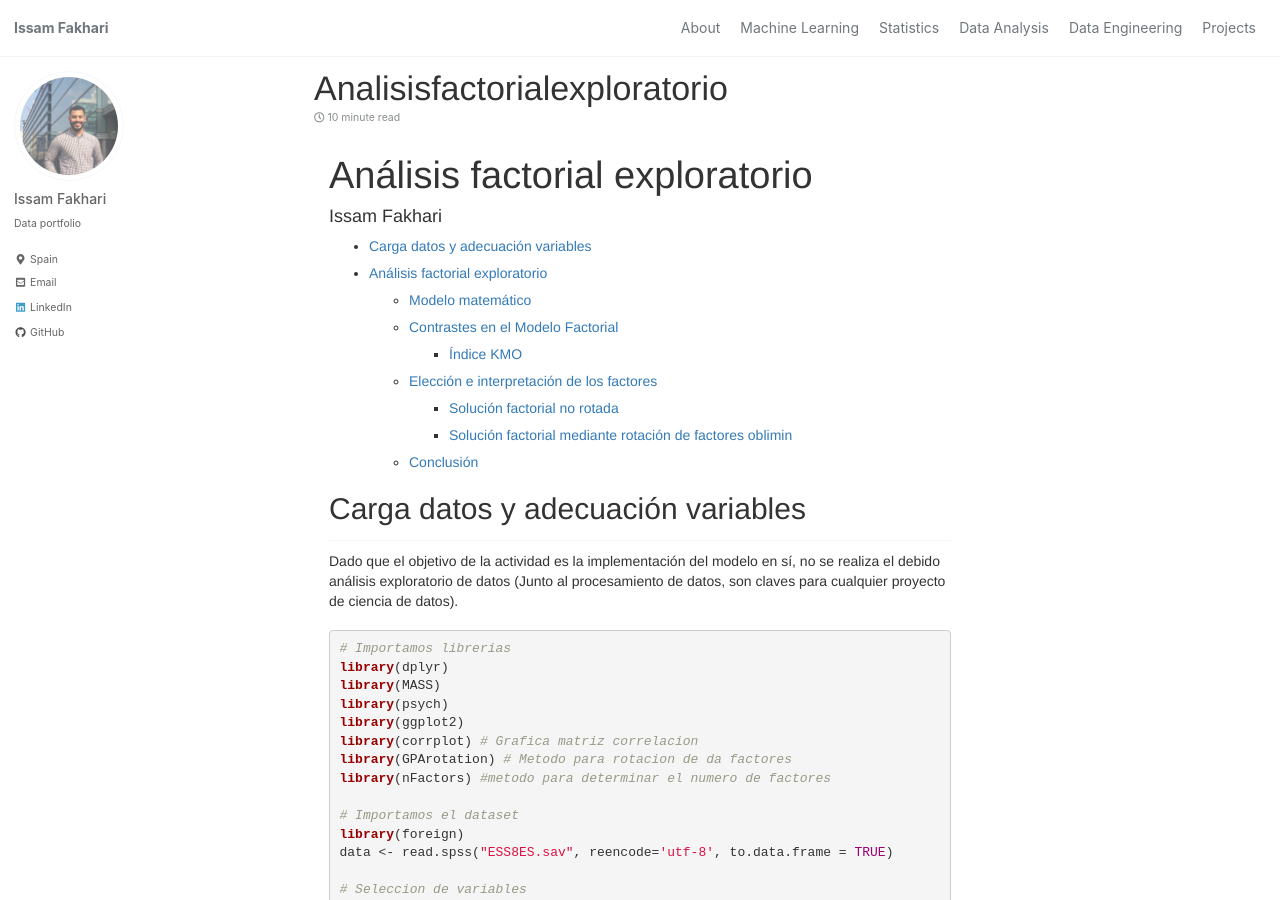
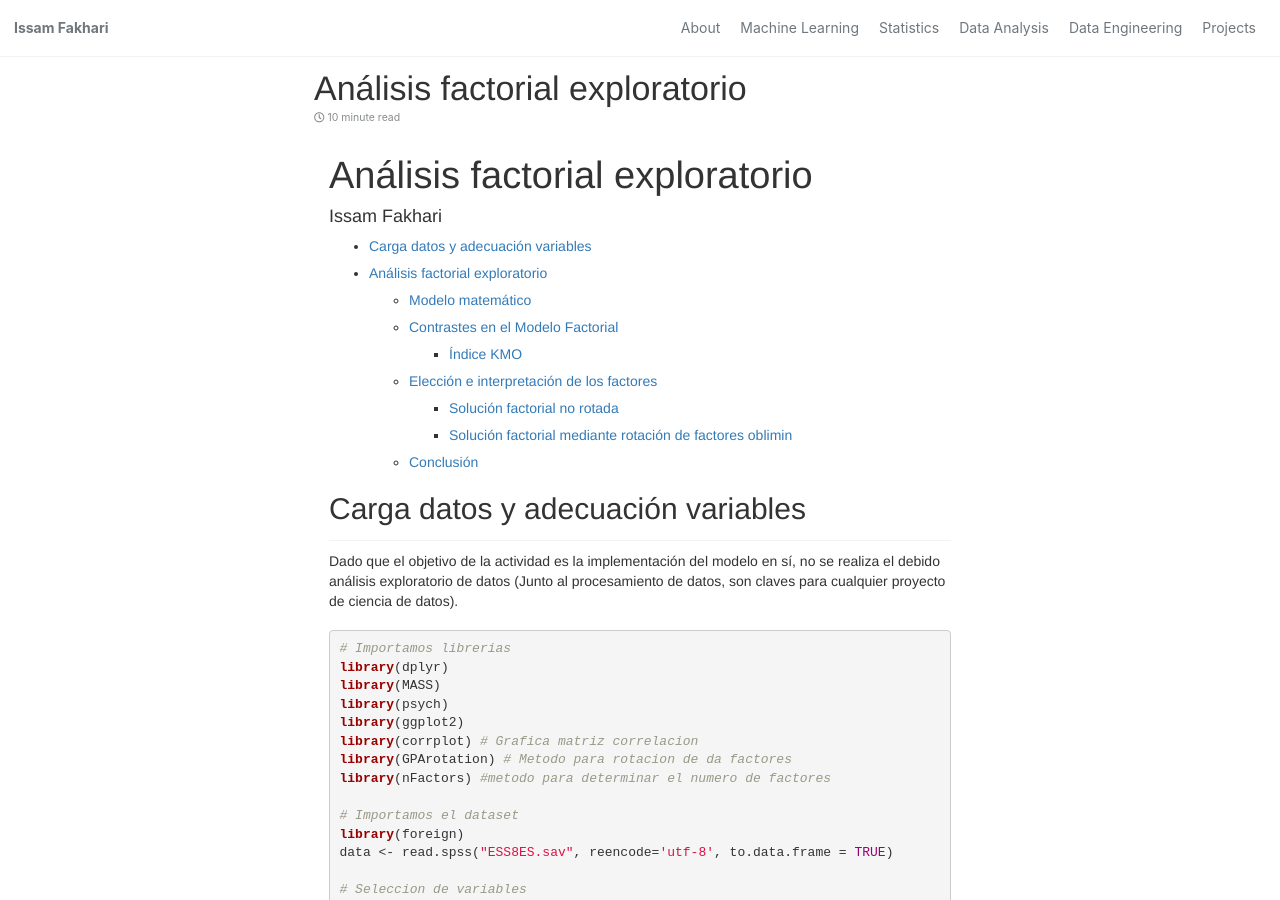
Before and after one commit to IssamFakhari/issamfakhari.github.io, a Jekyll site: the page built from _posts/2021-12-02-analisisFactorialExploratorio.html, in a window 1280 px wide and 900 px high. Built offline with Jekyll 4.4.1, drawn with Linux system fonts in a browser that asks for light colours; cached includes are drawn as plain includes; formulas are drawn with MathJax 3; some of the changed lines change nothing that is shown; some of the changed text lies outside the part shown.

Commit message:
Update 2021-12-02-analisisFactorialExploratorio.html

```diff
--- a/_posts/2021-12-02-analisisFactorialExploratorio.html
+++ b/_posts/2021-12-02-analisisFactorialExploratorio.html
@@ -1,5 +1,15 @@
-<!DOCTYPE html>
-
+---
+published: true
+title: Análisis factorial exploratorio
+date: 2021-12-02
+layout: single
+author_profile: false
+read_time: true
+tags: [Statistics , AnalisisFactorial, R]
+categories: [statistics]
+excerpt: " statistics, análisis factorial"
+comments : true
+---
 <html>
 
 <head>
@@ -9,10 +19,8 @@
 <meta http-equiv="X-UA-Compatible" content="IE=EDGE" />
 
 
-<meta name="author" content="Issam Fakhari" />
 
 
-<title>Análisis factorial exploratorio</title>
 
 <script>// Pandoc 2.9 adds attributes on both header and div. We remove the former (to
 // be compatible with the behavior of Pandoc < 2.8).
```
